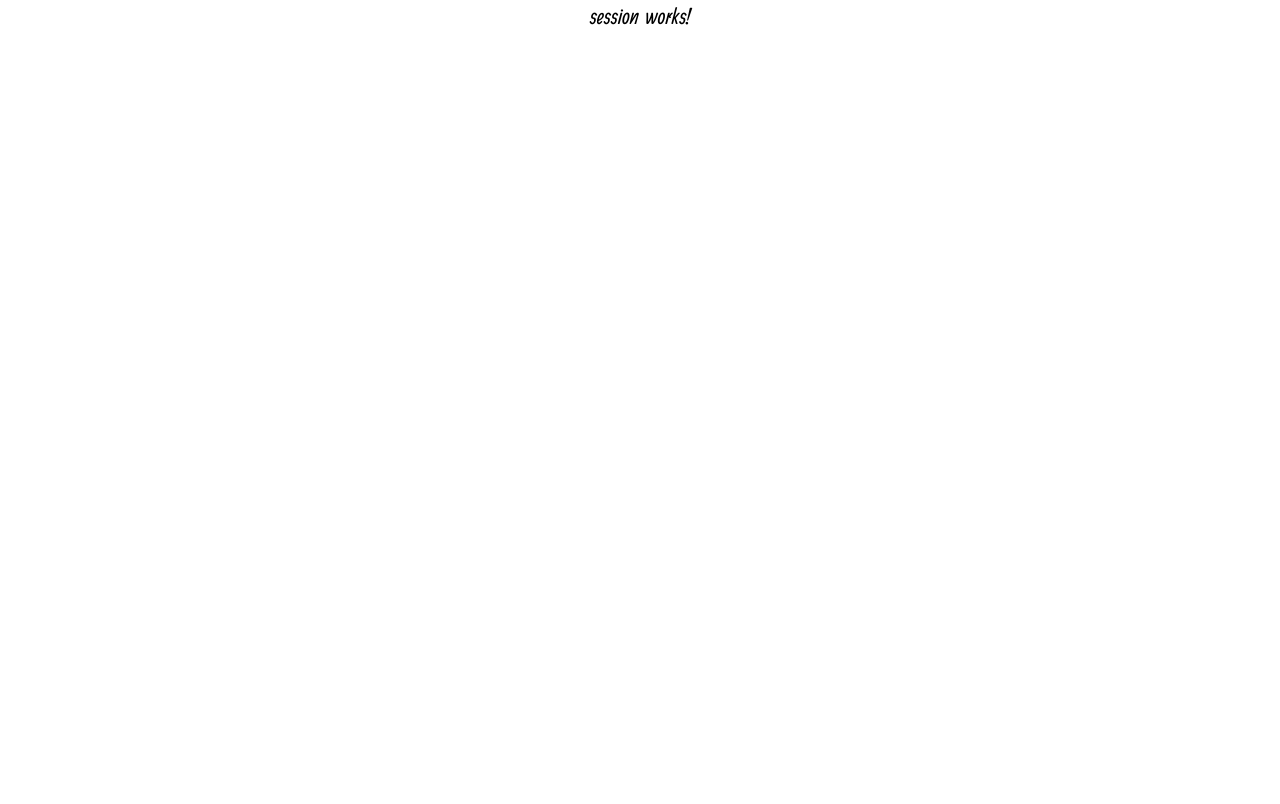
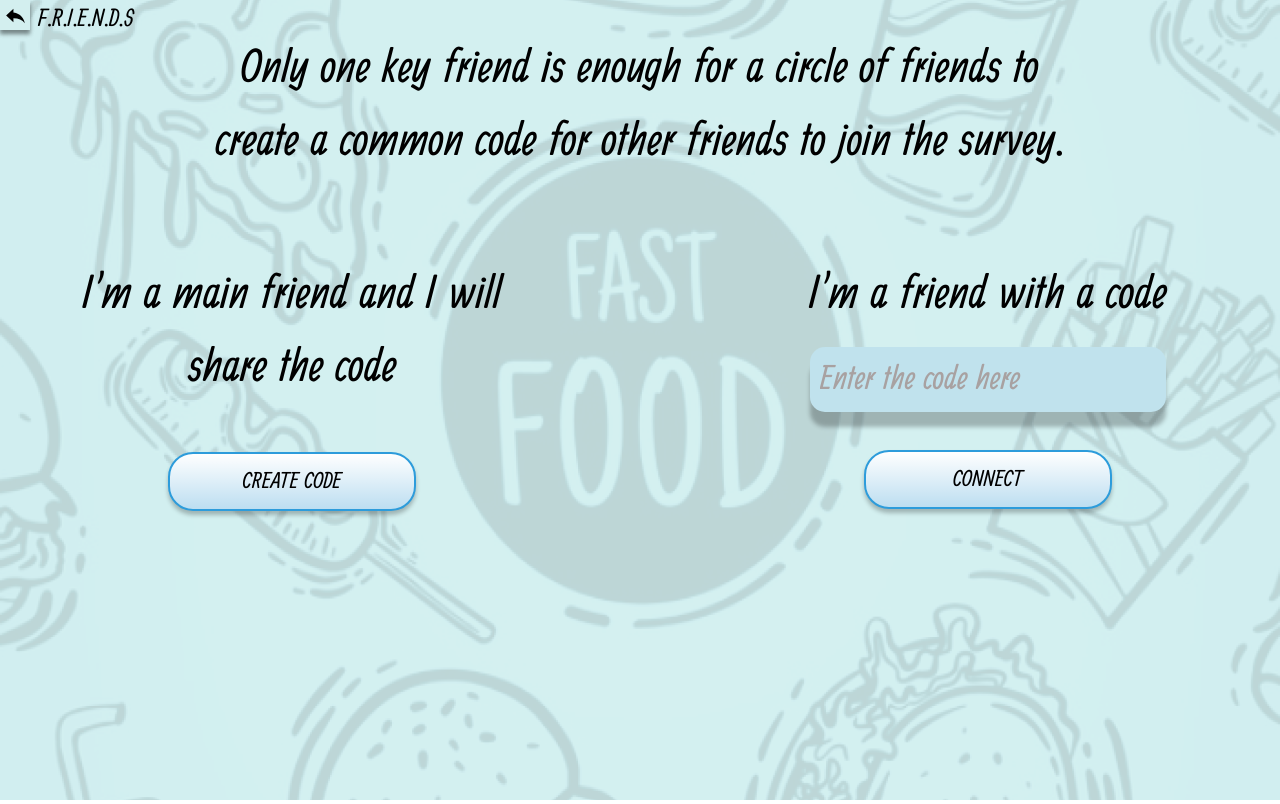
Before and after one commit to Tomas-web/FRIENDS, an Angular app: page /session in a window 1280 px wide. Built offline with nearby package versions, Linux system fonts and the light colour scheme.

Commit message:
created session page

```diff
--- a/src/app/session/session.component.html
+++ b/src/app/session/session.component.html
@@ -1 +1,24 @@
-<p>session works!</p>
+<div class="background-img">
+  <img class="bg" src="../../assets/bg-image.png" alt="background-image" />
+</div>
+<div class="back-button-block">
+  <div (click)="goToHomePage()" class="back-button">
+    <img style="height: 25px; width: 25px;" src="assets/arrow-back.svg" alt="arrow" />
+  </div>
+  <h4>F.R.I.E.N.D.S</h4>
+</div>
+
+<div class="content">
+  <h2 style="max-width: 850px; margin-top: 2rem; margin-bottom: 5rem;">Only one key friend is enough for a circle of friends to create a common code for other friends to join the survey.</h2>
+  <div class="blocks">
+    <div class="block">
+      <h2 style="margin-bottom: 3rem;">I'm a main friend and I will share the code</h2>
+      <button class="button">CREATE CODE</button>
+    </div>
+    <div class="block">
+      <h2 style="margin-bottom: 1rem;">I'm a friend with a code</h2>
+      <input class="session-input" type="text" placeholder="Enter the code here">
+      <button class="button">CONNECT</button>
+    </div>
+  </div>
+</div>
--- a/src/app/session/session.component.scss
+++ b/src/app/session/session.component.scss
@@ -0,0 +1,46 @@
+.content {
+  position: relative;
+  display: flex;
+  flex-direction: column;
+  align-items: center;
+
+  .blocks {
+    display: grid;
+    grid-template-columns: repeat(2, minmax(0, 1fr));
+    gap: 16rem;
+
+    .block {
+      display: flex;
+      flex-direction: column;
+      align-items: center;
+      max-width: 440px;
+
+      .session-input {
+        background: #C0E2ED;
+        box-shadow: 0px 15px 4px rgba(0, 0, 0, 0.25);
+        border-radius: 15px;
+        width: 336px;
+        margin-bottom: 2.4rem;
+        outline: none;
+        padding: 10px;
+        height: 45px;
+        border: none;
+        font-family: 'Ranga-Regular', sans-serif;
+        font-style: normal;
+        font-weight: normal;
+        font-size: 36px;
+        line-height: 30px;
+        color: #A8A1A1;
+      }
+    }
+  }
+}
+
+::placeholder {
+  font-family: 'Ranga-Regular', sans-serif;
+  font-style: normal;
+  font-weight: normal;
+  font-size: 36px;
+  line-height: 30px;
+  color: #A8A1A1;
+}
--- a/src/app/session/session.component.ts
+++ b/src/app/session/session.component.ts
@@ -1,4 +1,5 @@
 import { Component, OnInit } from '@angular/core';
+import {Router} from '@angular/router';
 
 @Component({
   selector: 'app-session',
@@ -7,9 +8,13 @@ import { Component, OnInit } from '@angular/core';
 })
 export class SessionComponent implements OnInit {
 
-  constructor() { }
+  constructor(private router: Router) { }
 
   ngOnInit(): void {
   }
 
+  goToHomePage() {
+    this.router.navigate(['home']);
+  }
+
 }
```
